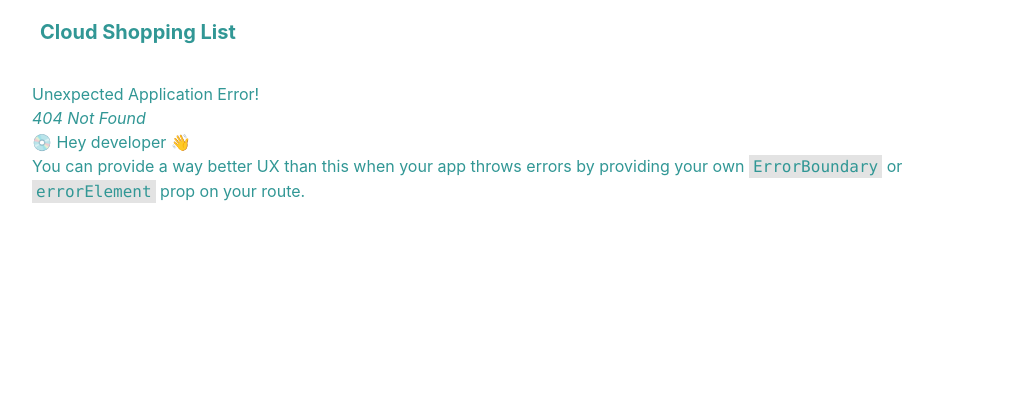
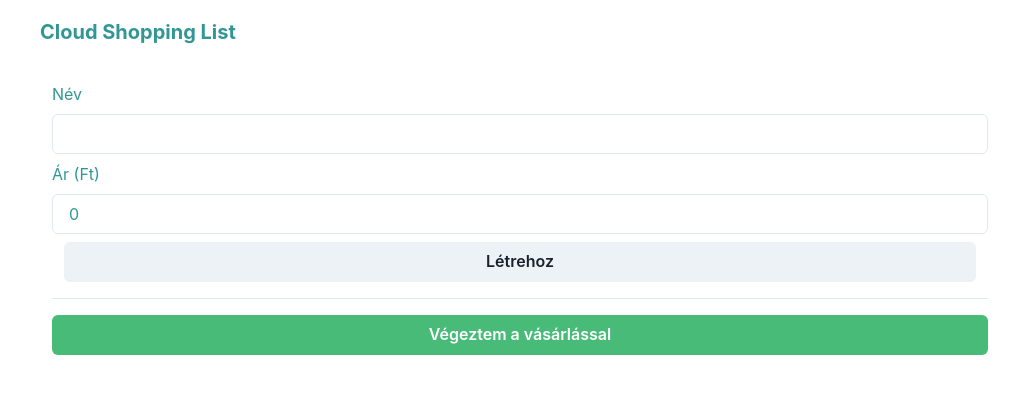
Before and after one commit to SepsiLaszlo/cloud-shopping-list, a React (Create React App) app in the folder client/: page /active in a window 1280 px wide. Before the commit this address had no page. Shown: the top 394 px of the page, without its empty margins (120-1139 px from the left). Built offline with nearby package versions, Linux system fonts and the light colour scheme.

Commit message:
add list to front-end

```diff
--- a/client/src/App.tsx
+++ b/client/src/App.tsx
@@ -31,11 +31,16 @@ import { UserContext } from "./contexts/user.context";
 import { Subject } from "rxjs";
 import { User } from "./intefaces/interfaces";
 import { UserPage } from "./pages/UserPage";
+import { ActiveListPage } from "./pages/ActiveListPage";
 
 const router = createBrowserRouter([
   {
     path: "/list",
     element: <ListPage></ListPage>,
+  },
+  {
+    path: "/active",
+    element: <ActiveListPage></ActiveListPage>,
   },
   {
     path: "/",
--- a/client/src/components/item.tsx
+++ b/client/src/components/item.tsx
@@ -1,4 +1,4 @@
-import { Box, Button, Flex, Input, Text, VStack } from "@chakra-ui/react";
+import { Box, Button, Flex, grid, Input, Text, VStack } from "@chakra-ui/react";
 import * as React from "react";
 import { useState } from "react";
 import { Item } from "../intefaces/interfaces";
@@ -23,9 +23,19 @@ export const ItemComponent: React.FC<{
   }
 
   function remove() {
-    if (item.id) {
-      deleteItem(item.id);
+    if (item.name) {
+      deleteItem(item.name);
     }
+  }
+
+  function buyItem() {
+    item.bought = true;
+    updateItems(item);
+  }
+
+  function unBuyItem() {
+    item.bought = false;
+    updateItems(item);
   }
   return (
     <>
@@ -39,12 +49,34 @@ export const ItemComponent: React.FC<{
           ) : (
             <>
               <Text>{item.name}</Text>
+              { item.bought && <Text color="green.400">Megvéve</Text> }
               <Text>{Number(item.price)} Ft</Text>
             </>
           )}
         </VStack>
 
+
         <Box minW={200}>
+          {!item.bought ? (
+            <Button
+              mx={3}
+              onClick={buyItem}
+              bgColor="green.400"
+              textColor="white"
+            >
+              Megvettem
+            </Button>
+          ) : (
+            <Button
+              bgColor="orange.400"
+              textColor="white"
+              m={3}
+              onClick={unBuyItem}
+            >
+              Vissza a listára
+            </Button>
+          )}
+
           {editable ? (
             <Button mx={3} onClick={save}>
               Ment
@@ -58,7 +90,9 @@ export const ItemComponent: React.FC<{
           {editable ? (
             <Button onClick={() => selectForEdit("")}>Mégsem</Button>
           ) : (
-            <Button onClick={remove}>Töröl</Button>
+            <Button onClick={remove} bgColor="red.400" textColor="white">
+              Töröl
+            </Button>
           )}
         </Box>
       </Flex>
--- a/client/src/components/newItem.tsx
+++ b/client/src/components/newItem.tsx
@@ -15,17 +15,17 @@ import { Item } from "../intefaces/interfaces";
 export const NewItem: React.FC<{
   newItem: (item: Item) => void;
 }> = ({ newItem }) => {
-  const [item, setItem] = useState<Item>({ name: "", price: 0 });
+  const [item, setItem] = useState<Item>({ name: "", price: 0, bought: false });
 
   function save() {
     newItem(item);
-    setItem({ name: "", price: 0 })
+    setItem({ name: "", price: 0,  bought: false })
   }
   function changeNameHandler(e: any) {
-    setItem({ name: e.target.value, price: item.price });
+    setItem({ name: e.target.value, price: item.price, bought: item.bought });
   }
   function changePriceHandler(e: any) {
-    setItem({ name: item.name, price: e.target.value });
+    setItem({ name: item.name, price: e.target.value,  bought: item.bought });
   }
   return (
     <Stack>
--- a/client/src/constants.tsx
+++ b/client/src/constants.tsx
@@ -1,2 +1,3 @@
-export const BASE_URL = "https://0vjmonw8sb.execute-api.us-east-1.amazonaws.com/prod";
-export const LOGIN_URL = "https://cloud-shopping-list.auth.us-east-1.amazoncognito.com/login?client_id=2nb3ghrfrcrl6c607qsf7jfarh&response_type=token&scope=aws.cognito.signin.user.admin+email+openid+phone+profile&redirect_uri=https://cloud-shopping-list.vercel.app/callback";
+export const BASE_URL = "https://djemtle3u2.execute-api.us-east-1.amazonaws.com/prod";
+export const LOGIN_URL =
+  "https://cloud-shopping-list.auth.us-east-1.amazoncognito.com/login?client_id=2nb3ghrfrcrl6c607qsf7jfarh&response_type=token&scope=aws.cognito.signin.user.admin+email+openid+phone+profile&redirect_uri=https://cloud-shopping-list.vercel.app/callback";
--- /dev/null
+++ b/client/src/pages/ActiveListPage.tsx
@@ -0,0 +1,115 @@
+import {
+  VStack,
+  StackDivider,
+  Box,
+  Text,
+  Flex,
+  Button,
+  Input,
+  ListItem,
+  Editable,
+} from "@chakra-ui/react";
+import * as React from "react";
+import axios from "axios";
+import { useEffect } from "react";
+import { Item, ItemPostResponse, List } from "../intefaces/interfaces";
+import { ItemComponent } from "../components/item";
+import { BASE_URL } from "../constants";
+import { NewItem } from "../components/newItem";
+import { v4 as uuidv4 } from "uuid";
+import { AppService } from "../services/app.service";
+
+export const ActiveListPage: React.FC = (props) => {
+  const [list, setListValue] = React.useState<List>();
+  const [seletedForEdit, setSeletedForEdit] = React.useState<string>("");
+  const appService = new AppService();
+
+  useEffect(() => {
+    if (list) {
+      return;
+    }
+    loadActiveList();
+  });
+
+  function loadActiveList() {
+    appService.getActiveList().then((response) => {
+      if (!response) {
+        return;
+      }
+      setList(response.data);
+    });
+  }
+
+  function setList(list: List) {
+    list.items = list.items.sort((a, b) =>
+      a.bought && !b.bought ? 1 : !a.bought && b.bought ? -1 : 0
+    );
+    setListValue(list);
+  }
+
+  function putItem(newItem: Item) {
+    if (!list) return;
+
+    list.items = list.items.filter((item) => item.name != newItem.name);
+    list.items.push(newItem);
+    appService.postList(list).then((response) => console.log(response));
+    setList({ ...list });
+  }
+
+  function deleteItem(name: string) {
+    if (!list) return;
+    list.items = list.items.filter((item) => item.name !== name);
+    appService.postList(list).then((response) => console.log(response));
+    setList({ ...list });
+  }
+
+  function createNewList() {
+    const user_id = appService.getUserSub();
+    if (!user_id) {
+      return;
+    }
+    const list: List = {
+      id: uuidv4(),
+      user_id: user_id,
+      active: true,
+      items: [],
+    };
+    appService.postList(list).then();
+  }
+  function finishList() {
+    if (!list) return;
+    list.active = false;
+    appService
+      .postList(list)
+      .then((response) => {
+        createNewList();
+      })
+      .then(() => loadActiveList());
+  }
+
+  return (
+    <>
+      <VStack
+        divider={<StackDivider borderColor="gray.200" />}
+        spacing={4}
+        align="stretch"
+        px={5}
+      >
+        <NewItem newItem={putItem}></NewItem>
+        <Button onClick={finishList} bgColor="green.400" textColor="white">
+          Végeztem a vásárlással
+        </Button>
+        {list?.items.map((item) => (
+          <ItemComponent
+            key={item.name}
+            item={item}
+            updateItems={putItem}
+            selectForEdit={setSeletedForEdit}
+            deleteItem={deleteItem}
+            editable={seletedForEdit == item.name}
+          ></ItemComponent>
+        ))}
+      </VStack>
+    </>
+  );
+};
--- a/client/src/pages/HomePage.tsx
+++ b/client/src/pages/HomePage.tsx
@@ -10,8 +10,10 @@ export const HomePage: React.FC = (props) => {
   return (
     <VStack mt={100}>
       {user && (
+        <>
+          {" "}
           <Link
-          href="/list"
+            href="/active"
             bgColor="gray.100"
             py={2}
             px={4}
@@ -20,6 +22,17 @@ export const HomePage: React.FC = (props) => {
           >
             Aktív lista
           </Link>
+          <Link
+            href="/lists"
+            bgColor="gray.100"
+            py={2}
+            px={4}
+            borderRadius={5}
+            fontWeight="bold"
+          >
+            Összes lista
+          </Link>
+        </>
       )}
 
       {!user && (
--- a/client/src/services/app.service.tsx
+++ b/client/src/services/app.service.tsx
@@ -1,7 +1,7 @@
 import axios from "axios";
 import jwtDecode from "jwt-decode";
 import { BASE_URL } from "../constants";
-import { Item, ItemPostResponse, PutItemBody, User } from "../intefaces/interfaces";
+import { Item, ItemPostResponse, List, PutItemBody, User } from "../intefaces/interfaces";
 export class AppService {
   public async getItemList() {
     if (!this.getAccessToken()) {
@@ -9,6 +9,17 @@ export class AppService {
     }
 
     return axios.get<Item[]>(`${BASE_URL}/items`, {
+      headers: this.authorizationHeader(),
+    });
+  }
+
+  public async getActiveList() {
+    const userSub = this.getUserSub()
+    if (!userSub) {
+      return ;
+    }
+
+    return axios.get<List>(`${BASE_URL}/lists/${userSub}/active`, {
       headers: this.authorizationHeader(),
     });
   }
@@ -25,11 +36,28 @@ export class AppService {
     );
   }
 
+  public postList(body: List) {
+    return axios.post<ItemPostResponse>(
+      `${BASE_URL}/lists/`,
+      {
+        body: body,
+      },
+      {
+        headers: this.authorizationHeader(),
+      }
+    );
+  }
+
+  public getUserSub(){
+    return this.getUser()?.sub;
+  }
+
   public getUser(): User | null {
-    const token = localStorage.getItem("idToken");
+    const token = this.getIdToken();
     if (token == null) {
       return null;
     }
+
     return jwtDecode(token);
   }
 
@@ -39,4 +67,10 @@ export class AppService {
   private getAccessToken() {
     return localStorage.getItem("accessToken");
   }
+
+  private getIdToken() {
+
+    return localStorage.getItem("accessToken");
+  }
+
 }
```
Also changed, not shown: client/src/intefaces/interfaces.tsx (+8 -0 lines), 1 other file (tests, documents, lock files or other folders). Lines whose indentation alone changed are shown as unchanged.
